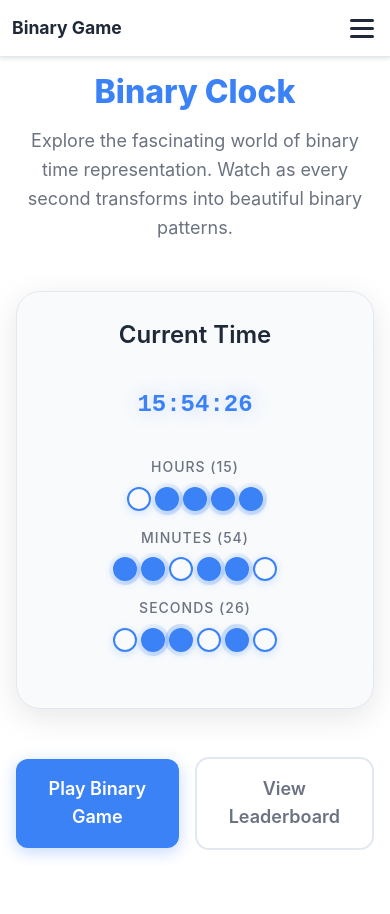
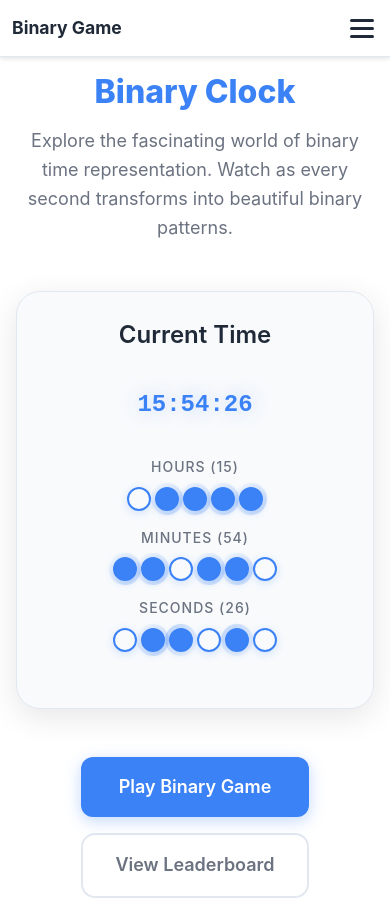
Before and after one commit to unk-pn/binary, a Next.js app: page / in a window 390 px wide. Before the commit the page ends 866 px from the top, so only its background shows below. Built offline with nearby package versions, Linux system fonts and the light colour scheme; no server answers.

Commit message:
small fix

```diff
--- a/src/app/page.module.css
+++ b/src/app/page.module.css
@@ -244,9 +244,14 @@
     gap: 0.25rem;
   }
 
+  .ctaSection {
+    flex-direction: column;
+  }
+
   .ctaButton {
     width: 100%;
     max-width: 300px;
+    display: block;
   }
 
   .features {
```
